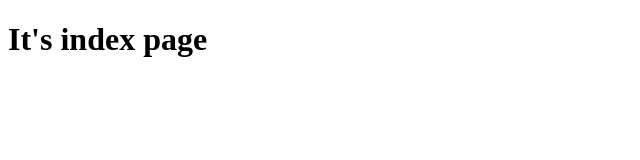
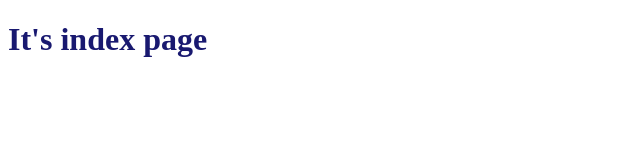
Before and after one commit to xerathul/html, a plain HTML site: page index.html in a window 1280 px wide. Shown: the whole page, without its empty margins (0-640 px from the left). Drawn offline with Linux system fonts and the light colour scheme.

Commit message:
h1 color changed

```diff
--- a/index.html
+++ b/index.html
@@ -5,6 +5,11 @@
     <meta http-equiv="X-UA-Compatible" content="IE=edge">
     <meta name="viewport" content="width=device-width, initial-scale=1.0">
     <title>Document</title>
+    <style>
+        h1{
+            color: midnightblue;
+        }
+    </style>
 </head>
 <body>
     <h1>It's index page</h1>
```
